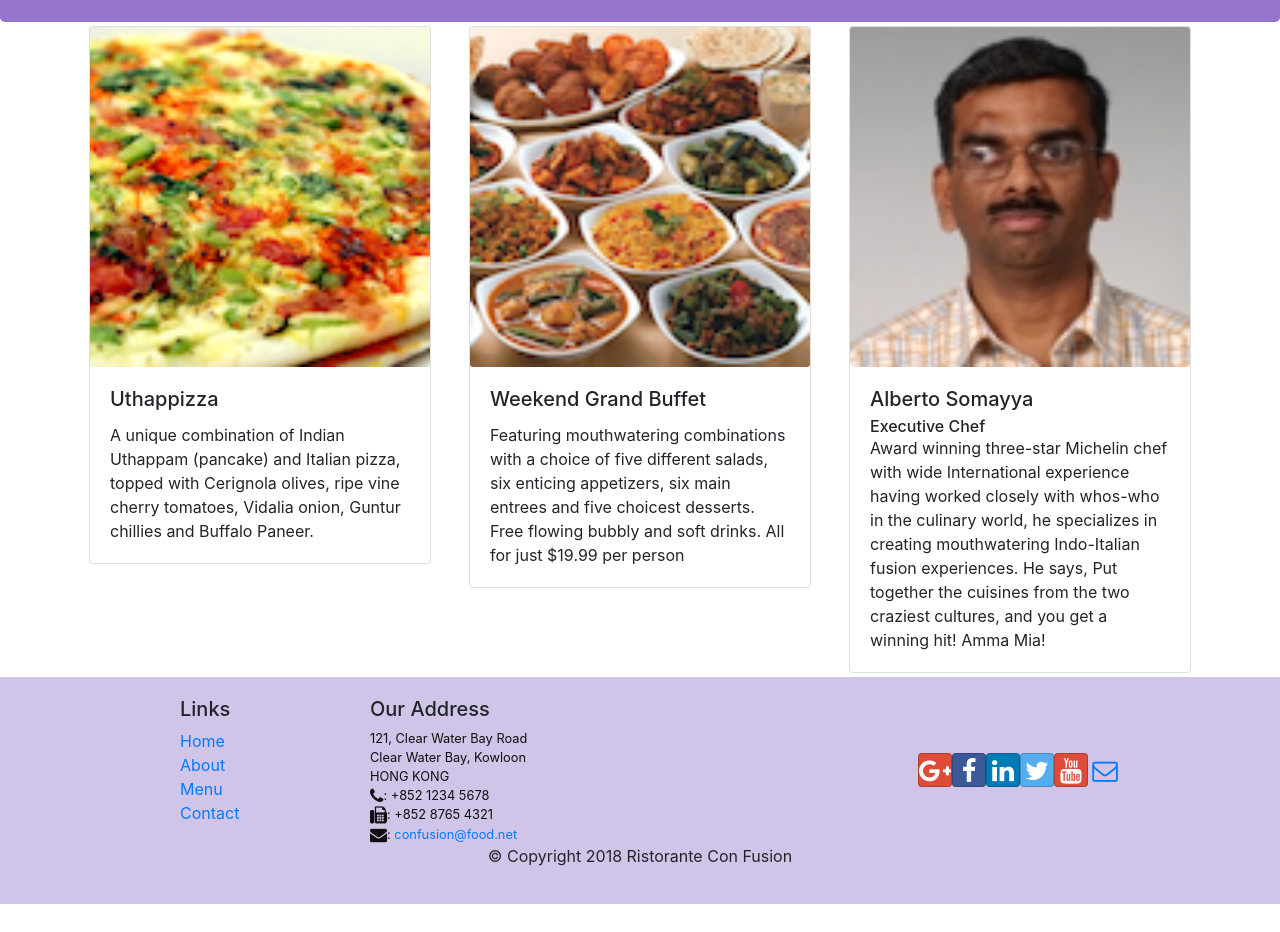
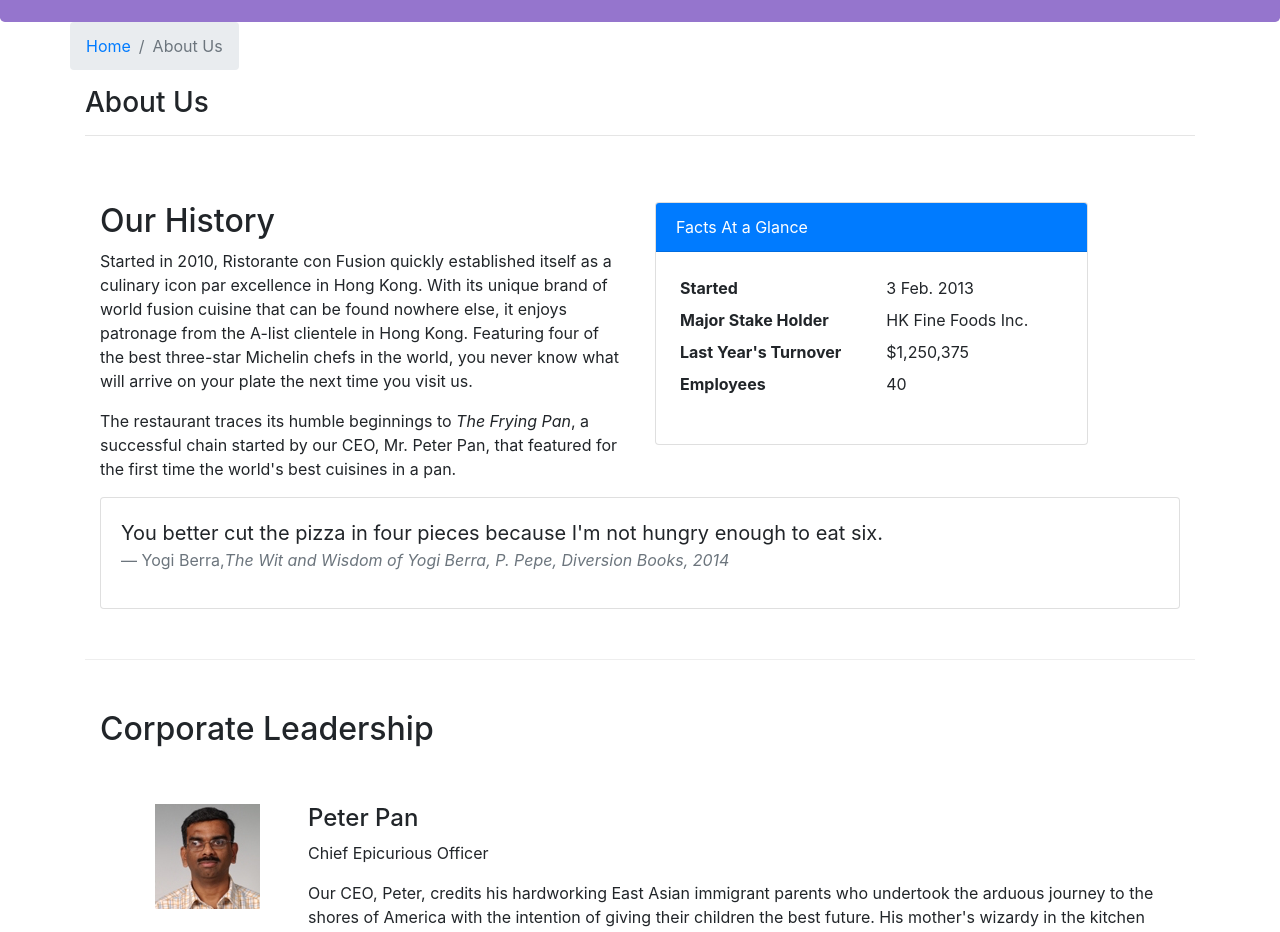
Before and after one commit to johansbg/Curso-React, a React (Create React App) app: page /aboutus in a window 1280 px wide. Before the commit this address led to /home. Shown: the part 320-1252 px from the top of the page. Before the commit the page ends 1224 px from the top, so only its background shows below. Built offline with nearby package versions, Linux system fonts and the light colour scheme.

Commit message:
tarea semana 2

```diff
--- /dev/null
+++ b/src/components/AboutComponent.js
@@ -0,0 +1,94 @@
+import React from 'react';
+import { Breadcrumb, BreadcrumbItem, Card, CardBody, CardHeader, Media } from 'reactstrap';
+import { Link } from 'react-router-dom';
+
+function About(props) {
+
+    function RenderLeader({leaders}){
+        return(
+            <div>
+                {leaders.map((leader) => {
+                    return (
+                        <div key={leader.id} className="col-12 mt-5">
+                            <Media tag="li">
+                                <Media left middle>
+                                    <Media object src={leader.image} alt={leader.name} />
+                                </Media>
+                                <Media body className="ml-5">
+                                <Media heading>{leader.name}</Media>
+                                <p>{leader.designation}</p>
+                                <p className="d-none d-sm-block">{leader.description}</p>
+                                </Media>
+                            </Media>
+                        </div>
+                    );
+                })}
+            </div>
+        );
+    };
+
+    return(
+        <div className="container">
+            <div className="row">
+                <Breadcrumb>
+                    <BreadcrumbItem><Link to="/home">Home</Link></BreadcrumbItem>
+                    <BreadcrumbItem active>About Us</BreadcrumbItem>
+                </Breadcrumb>
+                <div className="col-12">
+                    <h3>About Us</h3>
+                    <hr />
+                </div>
+            </div>
+            <div className="row row-content">
+                <div className="col-12 col-md-6">
+                    <h2>Our History</h2>
+                    <p>Started in 2010, Ristorante con Fusion quickly established itself as a culinary icon par excellence in Hong Kong. With its unique brand of world fusion cuisine that can be found nowhere else, it enjoys patronage from the A-list clientele in Hong Kong.  Featuring four of the best three-star Michelin chefs in the world, you never know what will arrive on your plate the next time you visit us.</p>
+                    <p>The restaurant traces its humble beginnings to <em>The Frying Pan</em>, a successful chain started by our CEO, Mr. Peter Pan, that featured for the first time the world's best cuisines in a pan.</p>
+                </div>
+                <div className="col-12 col-md-5">
+                    <Card>
+                        <CardHeader className="bg-primary text-white">Facts At a Glance</CardHeader>
+                        <CardBody>
+                            <dl className="row p-1">
+                                <dt className="col-6">Started</dt>
+                                <dd className="col-6">3 Feb. 2013</dd>
+                                <dt className="col-6">Major Stake Holder</dt>
+                                <dd className="col-6">HK Fine Foods Inc.</dd>
+                                <dt className="col-6">Last Year's Turnover</dt>
+                                <dd className="col-6">$1,250,375</dd>
+                                <dt className="col-6">Employees</dt>
+                                <dd className="col-6">40</dd>
+                            </dl>
+                        </CardBody>
+                    </Card>
+                </div>
+                <div className="col-12">
+                    <Card>
+                        <CardBody className="bg-faded">
+                            <blockquote className="blockquote">
+                                <p className="mb-0">You better cut the pizza in four pieces because
+                                    I'm not hungry enough to eat six.</p>
+                                <footer className="blockquote-footer">Yogi Berra,
+                                <cite title="Source Title">The Wit and Wisdom of Yogi Berra,
+                                    P. Pepe, Diversion Books, 2014</cite>
+                                </footer>
+                            </blockquote>
+                        </CardBody>
+                    </Card>
+                </div>
+            </div>
+            <div className="row row-content">
+                <div className="col-12">
+                    <h2>Corporate Leadership</h2>
+                </div>
+                <div className="col-12">
+                    <Media list>
+                        <RenderLeader leaders={props.leaders} />
+                    </Media>
+                </div>
+            </div>
+        </div>
+    );
+}
+
+export default About;
--- a/src/components/DishdetailComponent.js
+++ b/src/components/DishdetailComponent.js
@@ -17,24 +17,25 @@ import { Link } from 'react-router-dom';
     }
 
     function RenderComments({comments}){
-        const Comments = comments.map((comment) =>
-            <li key={comment.id} className="mb-3 mt-3">
-                <p>{comment.comment}</p>
-                <p>-- {comment.author} , {new Intl.DateTimeFormat('en-US', {
-                    year: 'numeric',
-                    month: 'short',
-                    day: '2-digit'}).format(new Date(Date.parse(comment.date)))}</p>
-            </li>
-        );
-
         return (
             <div className="col-12 col-md-5 m-1">
                 <h4>Comments</h4>
-                <ul className="list-unstyled">{Comments}</ul>
+                <ul className="list-unstyled">
+                    {comments.map((comment) => {
+                        return(
+                            <li key={comment.id} className="mb-3 mt-3">
+                            <p>{comment.comment}</p>
+                            <p>-- {comment.author} , {new Intl.DateTimeFormat('en-US', {
+                                year: 'numeric',
+                                month: 'short',
+                                day: '2-digit'}).format(new Date(Date.parse(comment.date)))}</p>
+                            </li>
+                        );
+                    })}</ul>
             </div>
         );
+    }
 
-    }
     const DishDetail = (props) => {
         if(props.dish!=null)
             return(
@@ -60,4 +61,5 @@ import { Link } from 'react-router-dom';
                 <div></div>
             );
     }
+
 export default DishDetail;
--- a/src/components/MainComponent.js
+++ b/src/components/MainComponent.js
@@ -1,5 +1,6 @@
 import React, { Component } from 'react';
 import Home from './HomeComponent';
+import About from './AboutComponent';
 import Menu from './MenuComponent';
 import Contact from './ContactComponent';
 import DishDetail from './DishdetailComponent';
@@ -46,6 +47,7 @@ class Main extends Component {
         <Header />
         <Switch>
           <Route path="/home" component={HomePage} />
+          <Route exact path="/aboutus" component={() => <About leaders={this.state.leaders} />} />
           <Route exact path="/menu" component={() => <Menu dishes={this.state.dishes} />} />
           <Route path="/menu/:dishId" component={DishWithId} />
           <Route exact path="/contactus" component={Contact} />
```
